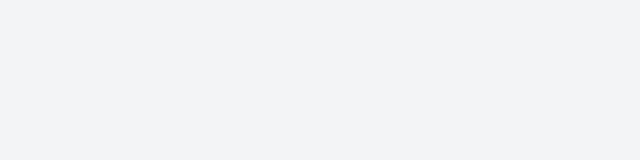
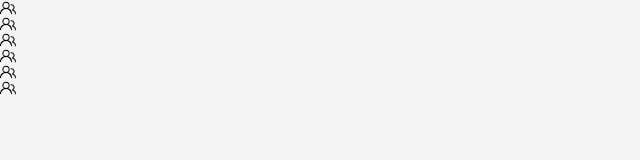
Before and after one commit to BSC-04-20/EduconnectFrontend, a React (Vite) app: page /classroom in a window 1280 px wide. Shown: the top 160 px of the page, without its empty margins (0-640 px from the left). Built offline with nearby package versions, Linux system fonts and the light colour scheme.

Commit message:
modified lectureclassrooms

```diff
--- a/src/components/Lecture/classroom/classes.jsx
+++ b/src/components/Lecture/classroom/classes.jsx
@@ -1,10 +1,54 @@
+import {GoPeople } from "react-icons/go";
+
+export default function Classes(){
+    return(
+        <div className="grid grid-cols-3 grid grid-rows-2 gap-2 w-[95%]  px-5">
+            <div className="py-5 shadow-2xl px-4 lg:flex lg:flex-col flex flex-row place-content-end items-right h-[35vh] w-[50%] rounded-lg ">
+                <div className="flex items-center justify-center rounded-full w-10 h-10 bg-slate-100">
+                    <GoPeople className="text-slate-900 size-[1.5rem]"/>
+                </div>
+
+            </div>
+
+            <div className=" py-5 shadow-2xl px-4 lg:flex lg:flex-col flex flex-row place-content-end items-right h-[35vh] w-[50%] rounded-lg ">
+                <div className="flex items-center justify-center rounded-full w-10 h-10 bg-slate-100">
+                <GoPeople className="text-slate-900 size-[1.5rem]"/>
+                </div>
+
+            </div>
+
+            <div className="py-5 shadow-2xl px-4 lg:flex lg:flex-col flex flex-row place-content-end items-right  h-[35vh] w-[50%] rounded-lg gap-7">
+                <div className="flex items-center justify-center rounded-full w-10 h-10 bg-slate-100">
+                <GoPeople className="text-slate-900 size-[1.5rem]"/>
+                </div>
+
+            </div>
+
+            <div className="py-6 shadow-2xl px-2 lg:flex lg:flex-col flex flex-row place-content-end items-right  h-[35vh] w-[50%] rounded-lg ">
+                <div className=" flex flex-row items-start bg-sky-900 h-[20%] w-[95%] my-5 rounded-lg">
+
+                </div>
+                <div className="flex items-center justify-center rounded-full w-10 h-10 bg-slate-100">
+                <GoPeople className="text-slate-900 size-[1.5rem]"/>
+                </div>
+
+            </div>
+
+            <div className="py-5 shadow-2xl px-4 lg:flex lg:flex-col flex flex-row place-content-end items-right  h-[35vh] w-[50%] rounded-lg ">
+                <div className="flex items-center justify-center rounded-full w-10 h-10 bg-slate-100">
+                <GoPeople className="text-slate-900 size-[1.5rem]"/>
+                </div>
+
+            </div>
+
+            <div className=" py-5 shadow-2xl px-4 lg:flex lg:flex-col flex flex-row gap-5 place-content-end items-right h-[35vh] w-[50%] rounded-lg ">
+                <div className="flex items-center justify-center rounded-full w-10 h-10 bg-slate-100">
+                <GoPeople className="text-slate-900 size-[1.5rem]"/>
+                </div>
+
+            </div>
 
 
-export default function LectureClassrooms(){
-    return(
-        <div className="grid grid-cols-3 grid-rows-2">
-            <div className=" gap-5 px-5">
-            </div>
 
         </div>
 
--- a/src/screens/LectureClassrooms.jsx
+++ b/src/screens/LectureClassrooms.jsx
@@ -1,7 +1,7 @@
 import LectureSideBar from "../components/Lecture/SideBar";
 import LectureClasses from "../components/Lecture/classroom/classes";
 
-export default function LectureDashboard(){
+export default function LectureClassrooms(){
     return(
         <div className="flex flex-row gap-5">
             <LectureSideBar/>
```
